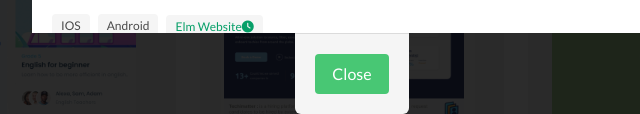
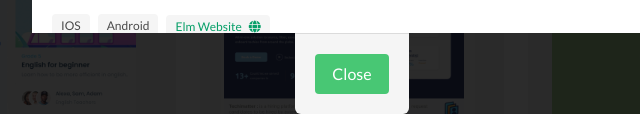
Before and after one commit to EsraaAfifi/Portfolio, a plain HTML site: page index.html in a window 1280 px wide. Both pictures are taken after a click on the picture 304 px from the left and 3252 px from the top of the page. Shown: the part 3538-3652 px from the top of the page, 288-928 px from the left. Drawn offline with Linux system fonts and the light colour scheme.

Commit message:
Update index.html

```diff
--- a/index.html
+++ b/index.html
@@ -433,7 +433,7 @@ Service Requests: Enabled employees to submit requests for leave and loans, whic
             <span class="tag">IOS</span>
             <span class="tag">Android</span>
 
-            <a href="https://www.google.com.eg/" target="_blank"> <span class="tag" style="color: #079F68;">Elm Website <br> <i class="fas fa-clock"></i></span></a>
+            <a href="https://www.google.com.eg/" target="_blank"> <span class="tag" style="color: #079F68;">Elm Website &nbsp&nbsp <br> <i class="fa-solid fa-globe"></i></span></a>
 
             </div>
 
```
